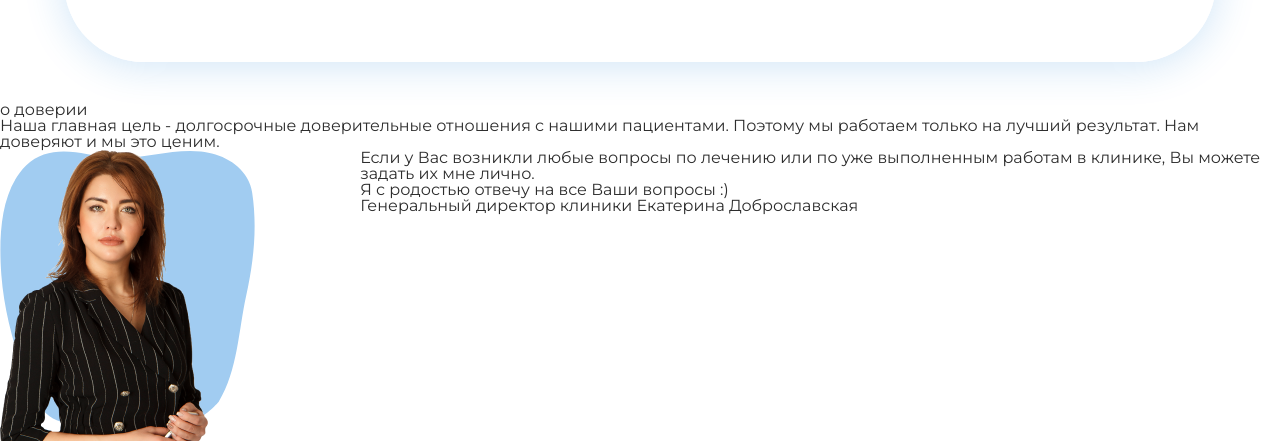
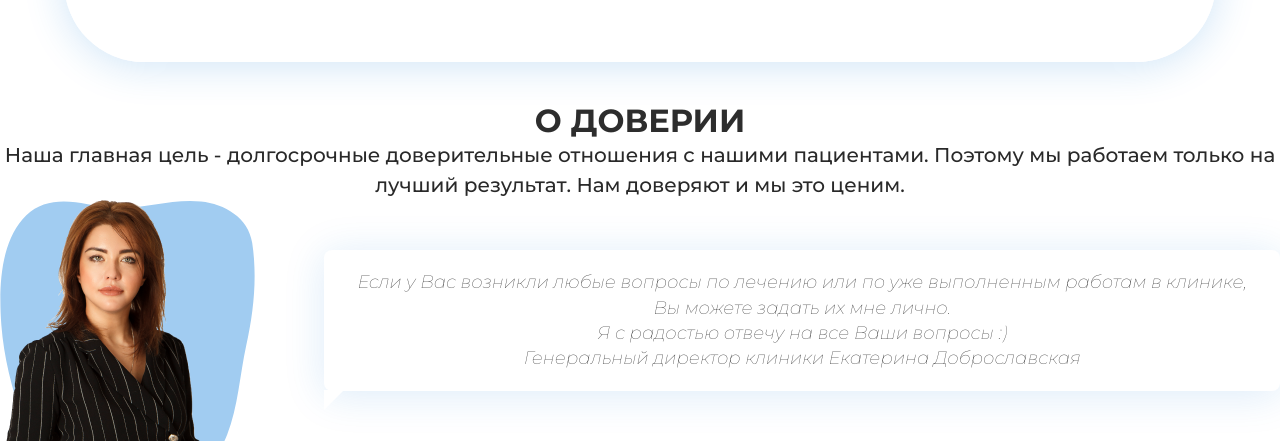
Before and after one commit to dimusiq/smart-dental, a React (Vite) app: page / in a window 1280 px wide. Shown: the part 2615-3056 px from the top of the page. Built offline with nearby package versions, Linux system fonts and the light colour scheme.

Commit message:
added quote box

```diff
--- a/src/components/Trust/Trust.jsx
+++ b/src/components/Trust/Trust.jsx
@@ -7,8 +7,8 @@ const Trust = () => {
     <section className={styles.container}>
       <div>
         <div>
-          <h4>о доверии</h4>
-          <p>
+          <h4 className={styles.title}>о доверии</h4>
+          <p className={styles.paragraph}>
             Наша главная цель - долгосрочные доверительные
             отношения с нашими пациентами. Поэтому мы
             работаем только на лучший результат. Нам
@@ -26,16 +26,16 @@ const Trust = () => {
           <img
             className={styles.content__image__person}
             src={katya2}
-            alt=''
+            alt='katya'
           />
         </div>
-        <div>
+        <div className={styles.quote}>
           <p>
             Если у Вас возникли любые вопросы по лечению или
             по уже выполненным работам в клинике, Вы можете
             задать их мне лично.
           </p>
-          <p>Я с родостью отвечу на все Ваши вопросы :)</p>
+          <p>Я с радостью отвечу на все Ваши вопросы :)</p>
           <p>
             Генеральный директор клиники Екатерина
             Доброславская
--- a/src/components/Trust/Trust.module.scss
+++ b/src/components/Trust/Trust.module.scss
@@ -2,6 +2,53 @@
 
 .container {
   height: 578px;
+}
+
+.title {
+  font-style: normal;
+  font-weight: 600;
+  font-size: 32px;
+  line-height: 38px;
+  text-align: center;
+  text-transform: uppercase;
+}
+.paragraph {
+  font-family: 'Montserrat';
+  font-style: normal;
+  font-weight: 500;
+  font-size: 20px;
+  line-height: 150%;
+  text-align: center;
+  color: #292929;
+}
+
+.quote {
+  margin: 50px auto;
+  background: #ffffff;
+  padding: 20px;
+  box-shadow: 0px 4px 40px rgba(18, 123, 215, 0.15);
+  border-radius: 8px;
+  text-align: center;
+  font-weight: 900;
+  font-style: italic;
+  font-weight: 400;
+  font-size: 18px;
+  line-height: 140%;
+  color: #292929;
+  position: relative;
+}
+
+.quote:before {
+  content: '';
+  width: 0px;
+  height: 0px;
+  position: absolute;
+  border-left: 10px solid #fff;
+  border-right: 10px solid transparent;
+  border-top: 10px solid #fff;
+  border-bottom: 10px solid transparent;
+  left: 0px;
+  bottom: -19px;
 }
 
 .content {
```
